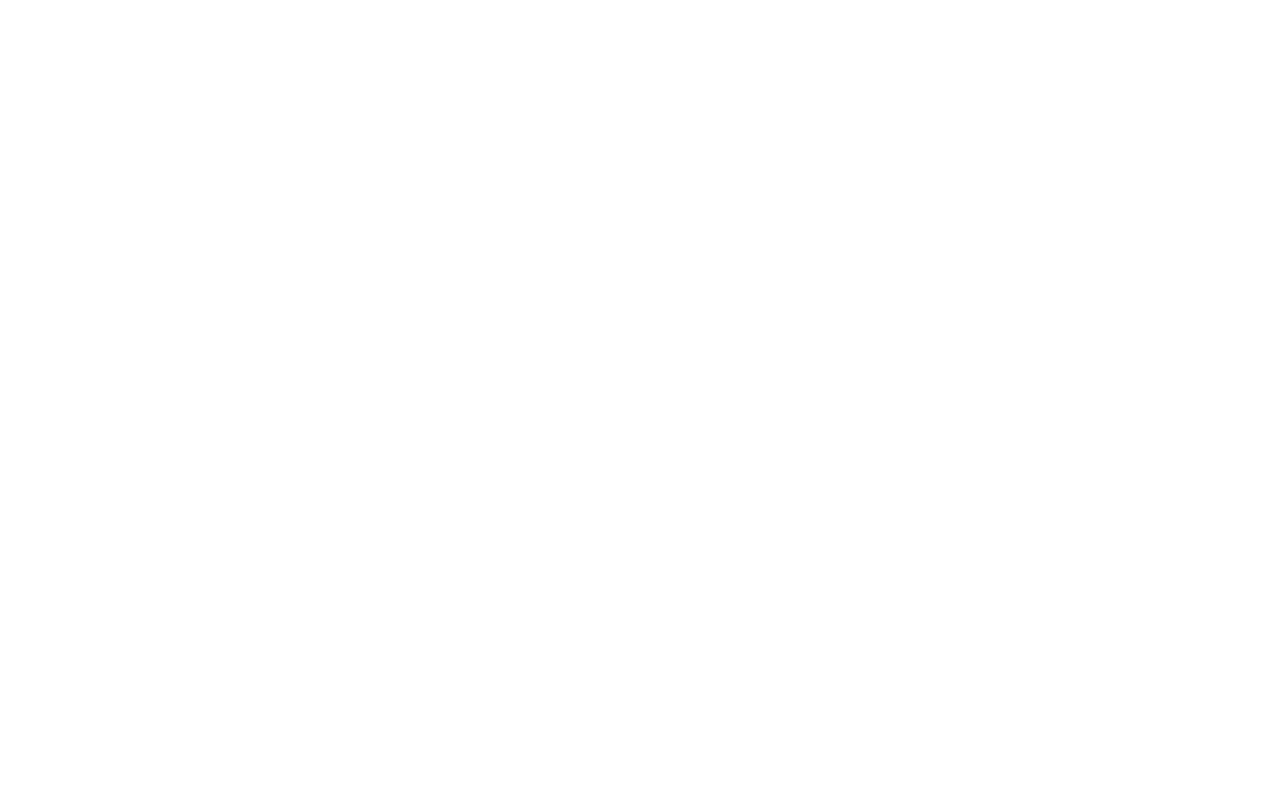
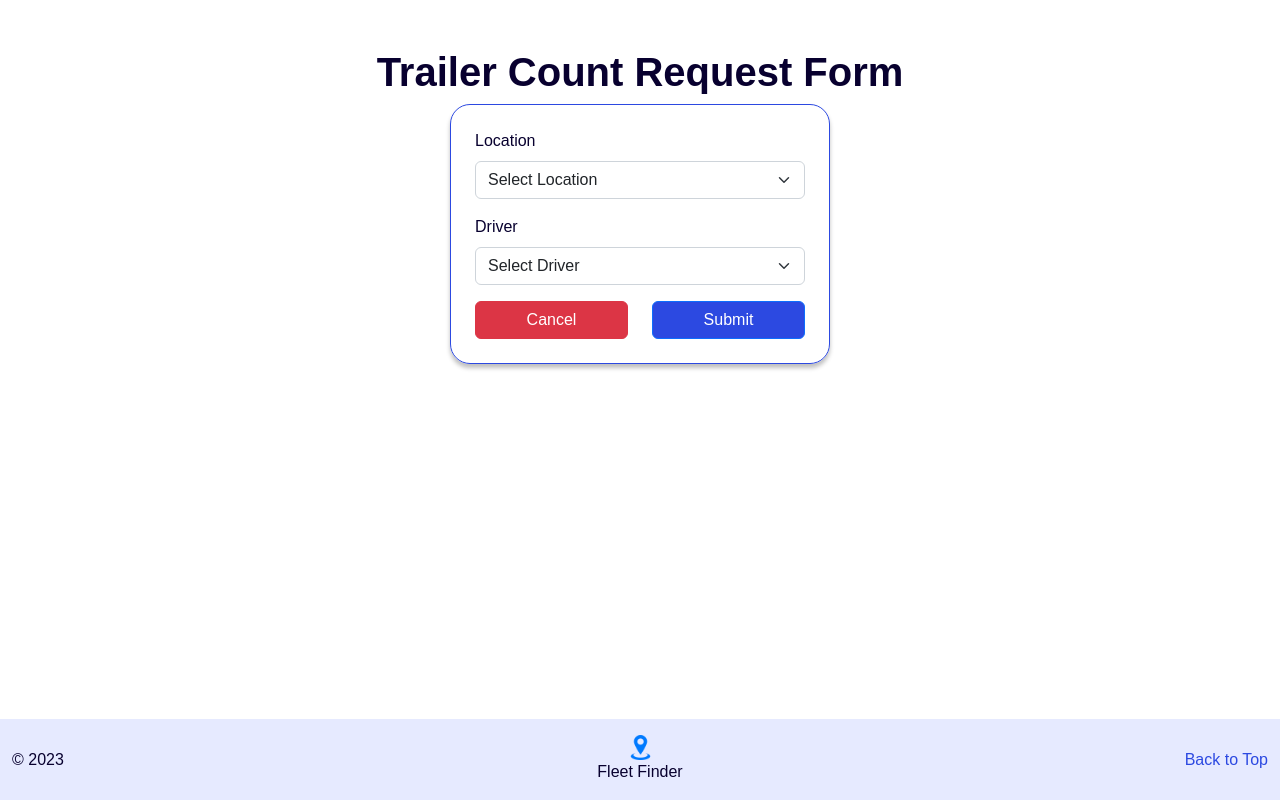
Before and after one commit to rooted92/frontendFF, a React (Create React App) app: page /TrailerCountRequestForm in a window 1280 px wide. Before the commit this address had no page. Built offline with nearby package versions, Linux system fonts and the light colour scheme; a web font is replaced by a local one.

Commit message:
Created Add Location Form

```diff
--- a/src/App.css
+++ b/src/App.css
@@ -197,3 +197,13 @@ div .accordion .accordion-item {
   font-size: 2rem !important;
   color: rgba(44, 73, 225, 1);
 }
+
+/* End dispatch dashboard CSS */
+
+/* BEGIN trailer count request form CSS */
+
+.requestForm {
+  border: solid 1px rgba(44, 73, 225, 1);
+  box-shadow: 0px 4px 4px 0px rgba(0, 0, 0, 0.25);
+  border-radius: 1.25rem;
+}
--- a/src/App.tsx
+++ b/src/App.tsx
@@ -6,6 +6,7 @@ import SignUp from './components/SignUpComponent';
 import DispatchDashboard from './components/dispatcheraccount/DispatchDashboard';
 // import WelcomeMessage from './components/WelcomeMsgComponent';
 import { BrowserRouter, Routes, Route } from 'react-router-dom';
+import TrailerCountRequestForm from './components/dispatcheraccount/TrailerCountRequestFormComponent';
 
 function App() {
   return (
@@ -18,6 +19,7 @@ function App() {
           <Route path='DispatchDashboard' element={<DispatchDashboard />} />
           {/* May not need welcome component in route... Probably not needed, continue testing.. */}
           {/* <Route path='/WelcomeMessage' element={<WelcomeMessage/>} /> */}
+          <Route path='/TrailerCountRequestForm' element={<TrailerCountRequestForm />}></Route>
         </Routes>
       </BrowserRouter >
     // </div>
--- a/src/components/SignInComponent.tsx
+++ b/src/components/SignInComponent.tsx
@@ -1,5 +1,5 @@
 import React, { useState } from "react";
-import '../App.css';
+// import '../App.css';
 import { Container, Row, Col, Button, Form, Nav } from 'react-bootstrap';
 import FleetFinderIcon from '../assets/fleetlogo.png';
 import { Link, useNavigate } from 'react-router-dom';
--- a/src/components/SignUpComponent.tsx
+++ b/src/components/SignUpComponent.tsx
@@ -1,11 +1,7 @@
-import React from "react";
 import { Container, Row, Col, Form, Button, Nav } from "react-bootstrap";
 import { Link } from "react-router-dom";
 import FleetFinderIcon from '../assets/fleetlogo.png';
-import Footer from "./FooterComponent";
 
-import '../App.css'
-import 'bootstrap/dist/css/bootstrap.min.css';
 const SignUp = (): JSX.Element => {
 
 
@@ -83,7 +79,6 @@ const SignUp = (): JSX.Element => {
                     </Col>
                 </Row>
             </Container>
-            {/* <Footer /> */}
         </>
     )
 }
--- a/src/components/WelcomeMsgComponent.tsx
+++ b/src/components/WelcomeMsgComponent.tsx
@@ -107,7 +107,7 @@ const WelcomeMessage = ({ checkURL }: WelcomeProps): JSX.Element => {
         } else {
             return (
                 <>
-                    <h1>NO MATCH</h1>
+                    <h1 className='text-center text-danger fw-bold'>NO MATCH</h1>
                 </>
             )
         }
--- a/src/components/dispatcheraccount/DispatchDashboard.tsx
+++ b/src/components/dispatcheraccount/DispatchDashboard.tsx
@@ -1,9 +1,8 @@
-import React, { useState } from "react";
-import { useLocation } from "react-router-dom";
+import { useState } from "react";
+import { useLocation, useNavigate } from "react-router-dom";
 import Footer from "../FooterComponent";
 import WelcomeMessage from "../WelcomeMsgComponent";
 import { Button, Col, Container, Row, Accordion, Card } from "react-bootstrap";
-import '../../App.css';
 
 // Create a models folder and import from there trailer, driver, etc. models
 
@@ -12,6 +11,12 @@ const DispatchDashboard = (): JSX.Element => {
     // useLocation grabs the current pathname
     const location = useLocation();
     console.log(typeof location.pathname);
+
+    let navigate = useNavigate();
+
+    const handleRequest = () => {
+        navigate('/TrailerCountRequestForm');
+    }
 
     const [truckNumber, setTruckNumber] = useState(0);
     const [routeName, setRouteName] = useState('');
@@ -28,7 +33,7 @@ const DispatchDashboard = (): JSX.Element => {
                                 <p className="fs-3">Yard Locations</p>
                             </Col>
                             <Col className="col-4 d-flex justify-content-end align-self-start">
-                                <Button className="mx-2 lightBlueBG">Request Trailer Count</Button>
+                                <Button className="mx-2 lightBlueBG" onClick={handleRequest}>Request Trailer Count</Button>
                                 <Button className="darkBlueBG">Add Location</Button>
                             </Col>
                         </Row>
--- /dev/null
+++ b/src/components/dispatcheraccount/TrailerCountRequestFormComponent.tsx
@@ -0,0 +1,78 @@
+
+import { useNavigate } from "react-router-dom";
+import Footer from "../FooterComponent";
+import { Form, Button, Container, Row, Col } from "react-bootstrap";
+
+const TrailerCountRequestForm = (): JSX.Element => {
+
+    let navigate = useNavigate();
+
+    const handleCancel = () => {
+        navigate('/DispatchDashboard');
+    }
+
+    const handleSubmit = () => {
+        console.log('submitted!');
+    }
+
+    return (
+        <>
+            <div className="pageContainer">
+                <div className="mainContent">
+                    {/* Navbar Here */}
+                    <Container className="mt-5">
+                        <h1 className="text-center fw-bold">Trailer Count Request Form</h1>
+                        <Row className="d-flex justify-content-center">
+                            <Col className="col-4 requestForm p-4">
+                                <Form>
+                                    <Form.Group className="mb-3" controlId="yardLocation">
+                                        <Form.Label>Location</Form.Label>
+                                        <Form.Select aria-label="Default select example">
+                                            <option>Select Location</option>
+                                            <option value="Napa Yard">Napa Yard</option>
+                                            <option value="PPP Yard">PPP Yard</option>
+                                            <option value="U.S. Cold McClellan">U.S. Cold McClellan</option>
+                                        </Form.Select>
+                                    </Form.Group>
+
+                                    <Form.Group className="mb-3" controlId="driver">
+                                        <Form.Label>Driver</Form.Label>
+                                        <Form.Select aria-label="Default select example">
+                                            <option>Select Driver</option>
+                                            <option value="Napa Yard">Drew Nilsson</option>
+                                            <option value="PPP Yard">Manuel Leyva</option>
+                                            <option value="U.S. Cold McClellan">Pedro Castaneda</option>
+                                        </Form.Select>
+                                    </Form.Group>
+                                    <Row>
+                                        <Col className="col-6">
+                                            <Button
+                                            className="bg-danger btn border-danger w-100"
+                                            onClick={handleCancel} >
+                                                Cancel
+                                            </Button>
+
+                                        </Col>
+                                        <Col className="col-6 d-flex flex-row justify-content-end">
+                                            <Button
+                                            className="lightBlueBG btn w-100"
+                                            onClick={handleSubmit} >
+                                                Submit
+                                            </Button>
+                                        </Col>
+
+                                    </Row>
+
+                                </Form>
+                            </Col>
+                        </Row>
+                    </Container>
+
+                </div>
+                <Footer />
+            </div>
+        </>
+    )
+}
+
+export default TrailerCountRequestForm;
```
Also changed, not shown: src/components/dispatcheraccount/AddLocationFormComponent.tsx (added, +24 -0 lines).
